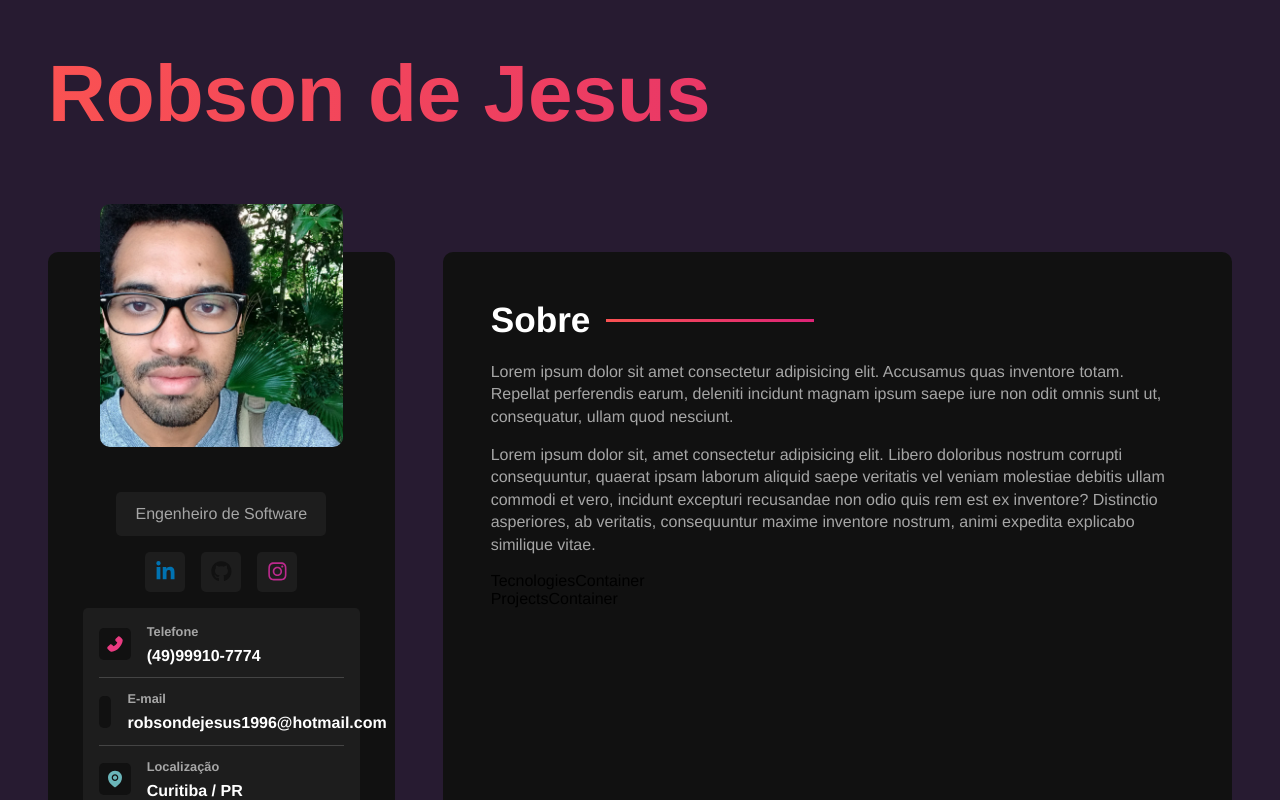
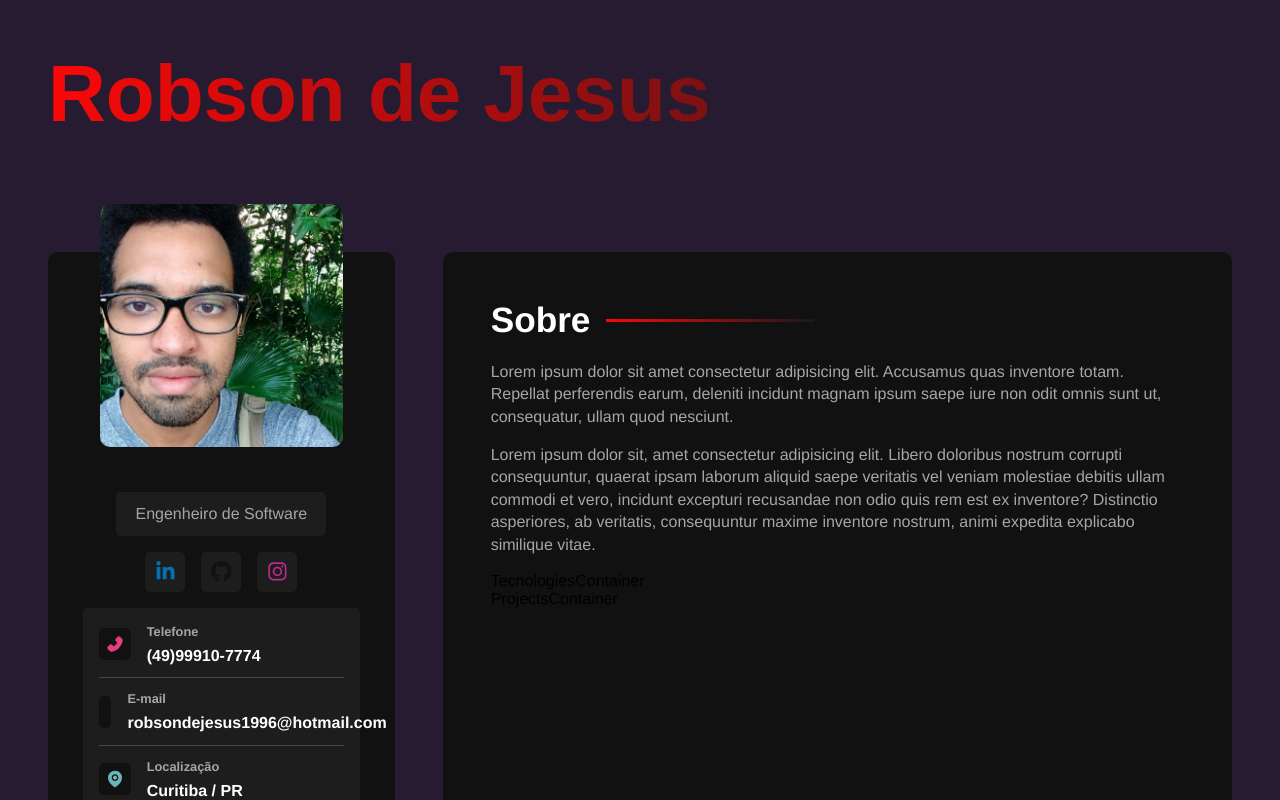
Before and after one commit to robsondejesus1996/My-Portfolio-ReactJS, a React (Vite) app in the folder my-portfolio-project/: page / in a window 1280 px wide. Shown: the top 800 px of the page. Built offline with nearby package versions, Linux system fonts and the light colour scheme.

Commit message:
Atualização gradiente

```diff
--- a/my-portfolio-project/src/styles/variables.sass
+++ b/my-portfolio-project/src/styles/variables.sass
@@ -6,4 +6,4 @@ $bg-color: #111
 $bg-color-secondary: #1d1d1d
 $container-border-radius: 10px
 $card-border-radius: 5px
-$gradient: linear-gradient(90deg, rgba(250,82,82,1) 0%, rgba(221,36,118,1) 98%)
+$gradient: linear-gradient(90deg, #fa0808 0%, #1f171a 98%)
```
